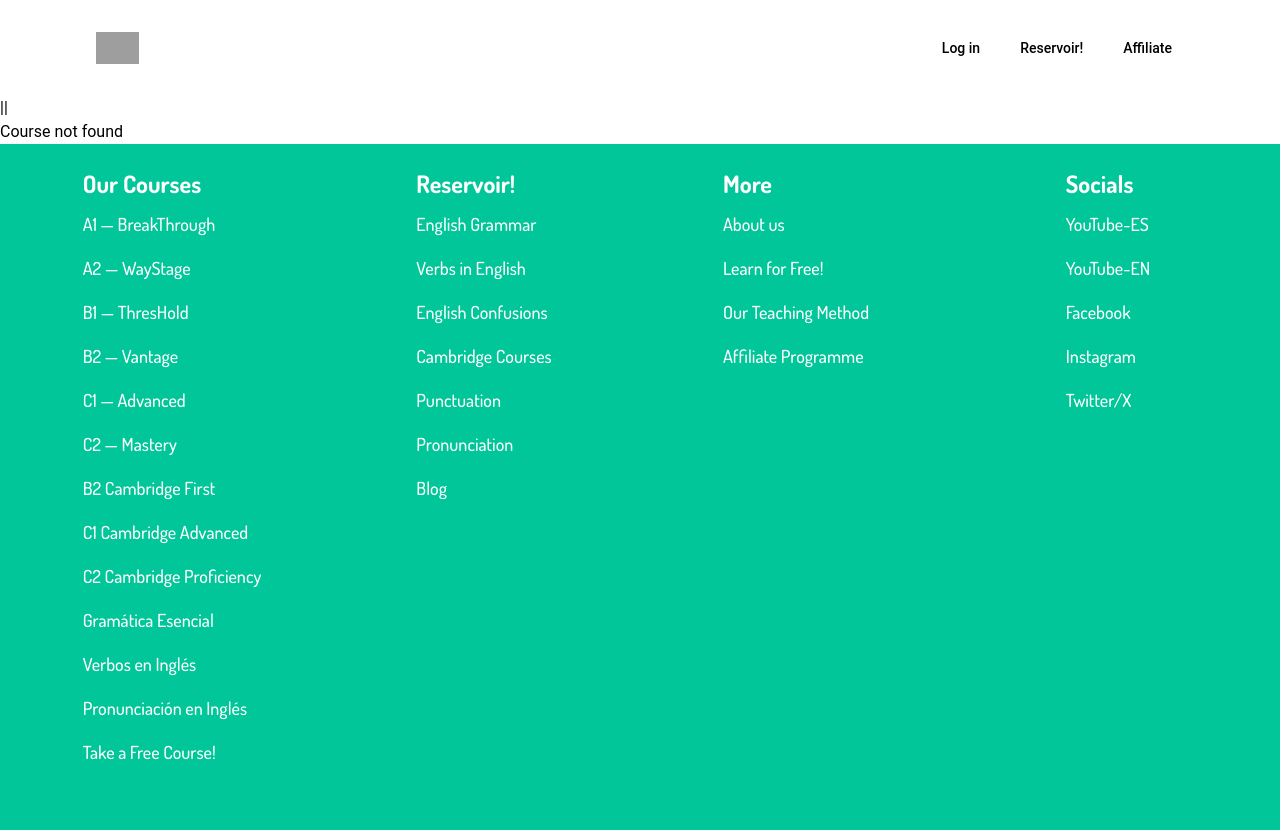
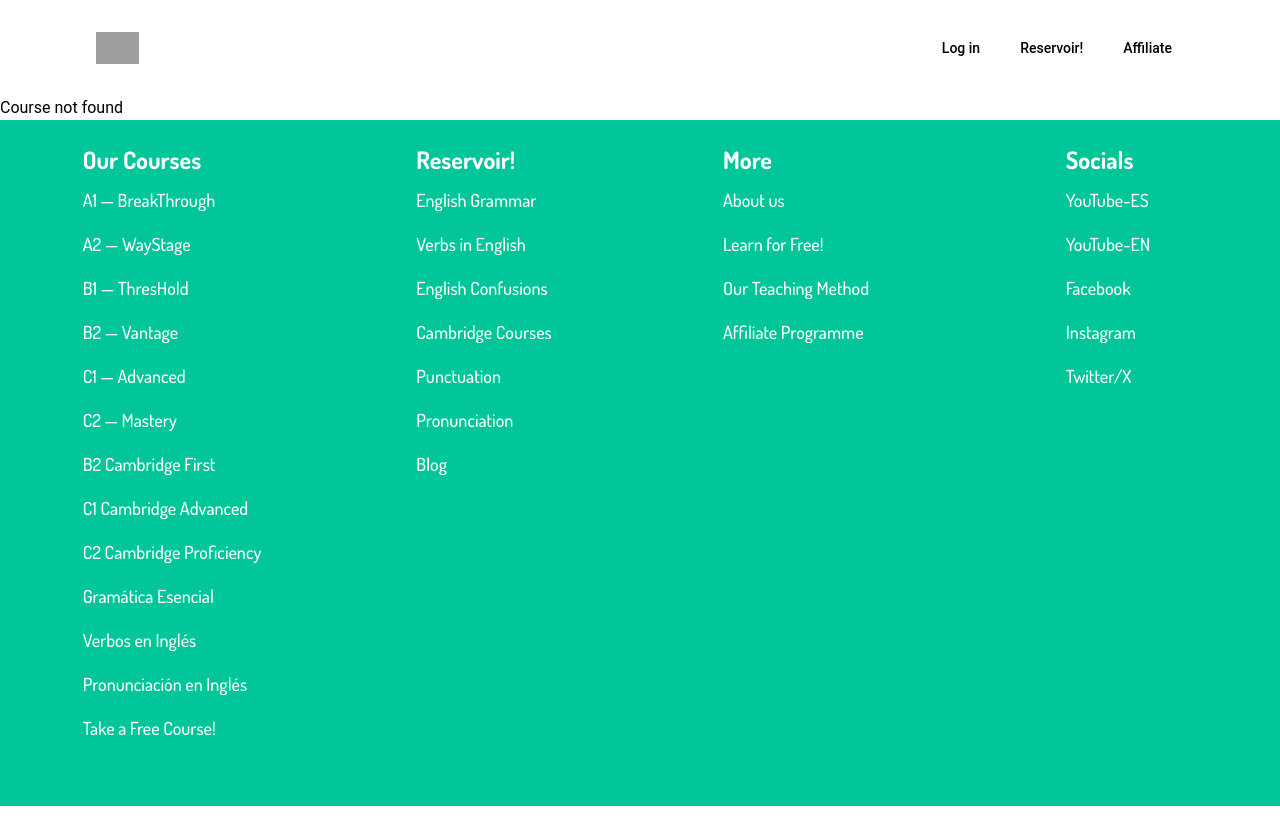
Before and after one commit to Thomas-Delany/Subdomain-with-React, a React (Vite) app: page /courses/1/1 in a window 1280 px wide. After the commit the page ends 806 px from the top, so only its background shows below. Built offline with nearby package versions, Linux system fonts and the light colour scheme; grey boxes are pictures that could not be loaded.

Commit message:
ternary operator instead of or operator for course rendering

```diff
--- a/src/components/Course.jsx
+++ b/src/components/Course.jsx
@@ -36,7 +36,11 @@ function Course() {
 
   return (
     <div>
-      {selectedCourse} || <h1>Course not found</h1>
+      {selectedCourse ? (
+        selectedCourse
+      ) : (
+        <h1>Course not found</h1>
+      )}
     </div>
   );
 }
```
